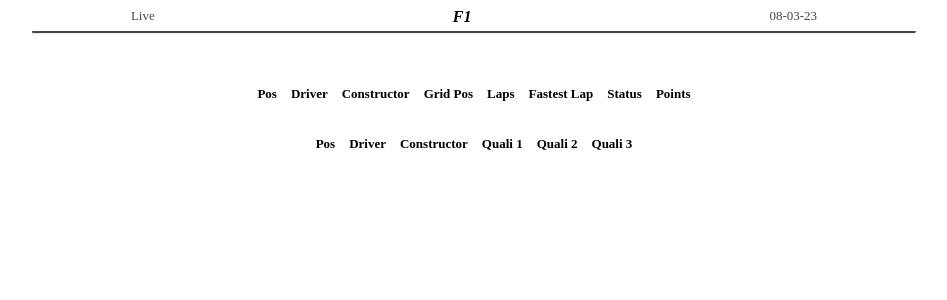
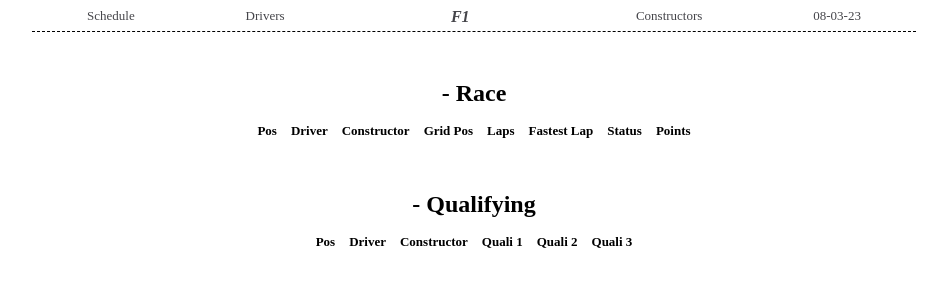
Before and after one commit to khushmeeet/f1-scoreboard, a FastAPI app: template templates/race_results.html in a window 1280 px wide. Shown: the top 300 px of the page, without its empty margins (166-1113 px from the left). Run offline with FastAPI, Linux system fonts and the light colour scheme; the template is opened without the code that fills it, so the values that code supplies are empty; parts of the project's set-up code (start-up, migrations or seed data) failed here and were passed over.

Commit message:
css fixes

```diff
--- a/static/style.css
+++ b/static/style.css
@@ -49,8 +49,9 @@ a:active {
 
 .horizontal-line {
     margin-top: 0.3rem;
-    border-top: 2px solid #45454A;
+    border-top: 1px solid #45454A;
     border-radius: 0;
+    border-style: none solid dashed dashed;
 }
 
 /* race_results.html */
@@ -70,10 +71,6 @@ a:active {
     font-size: small;
 }
 
-.section-detail table:not(:first-child) {
-    margin-top: 2em;
-}
-
 .section-detail table thead {
     margin-bottom: 10px;
     text-align: left;
--- a/templates/base.html
+++ b/templates/base.html
@@ -11,10 +11,16 @@
     <div id="content">
         <header>
             <div class="header-option" style="flex-grow:2">
-                Live
+                <a href="{{url_for('race_schedule')}}">Schedule</a>
+            </div>
+            <div class="header-option" style="flex-grow:2">
+                <a href="">Drivers</a>
             </div>
             <div style="flex-grow:4" id="title-text">
-                F1
+                <a href="{{url_for('race_results')}}">F1</a>
+            </div>
+            <div class="header-option" style="flex-grow:2">
+                <a href="">Constructors</a>
             </div>
             <div class="header-option" style="flex-grow:2">
                 {{now|datetime_format}}
--- a/templates/race_results.html
+++ b/templates/race_results.html
@@ -1,7 +1,7 @@
 {% extends "base.html" %}
 {% block content %}
 <section class="section-header">
-    <h2>{{race.race_name}}</h2>
+    <h2>{{race.race_name}} - Race</h2>
 </section>
 <section class="section-detail">
     <table>
@@ -51,6 +51,9 @@
         </tbody>
     </table>
 
+    <section class="section-header">
+        <h2>{{race.race_name}} - Qualifying</h2>
+    </section>
     <table>
         <thead>
             <tr>
```
